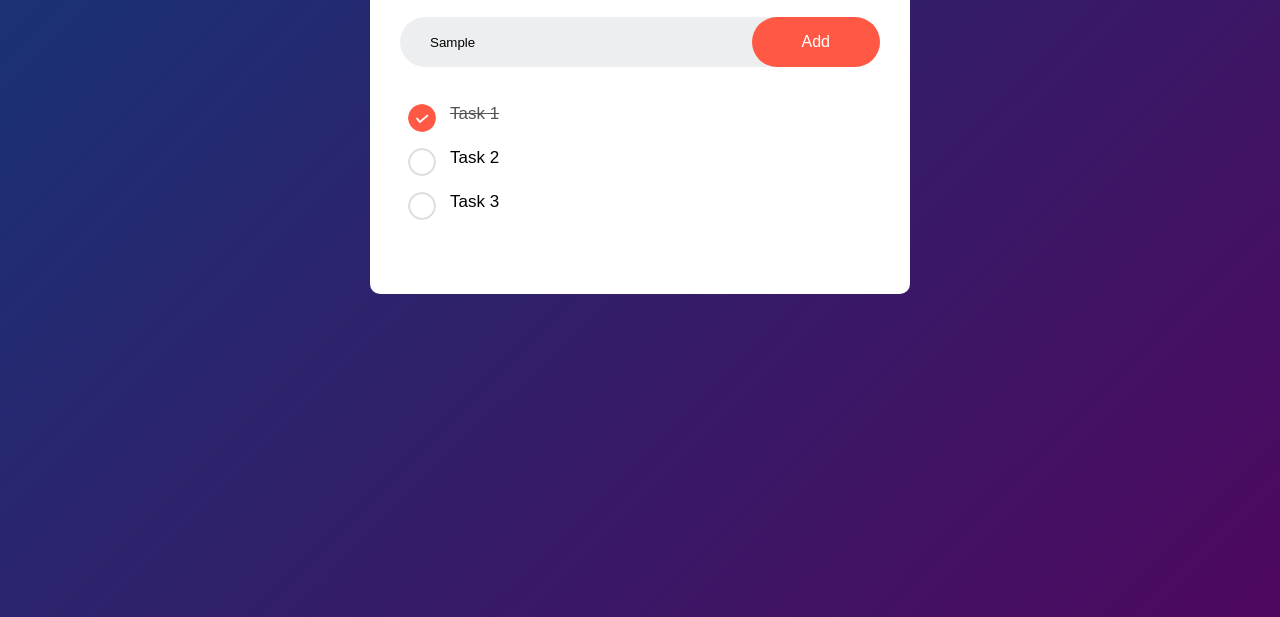
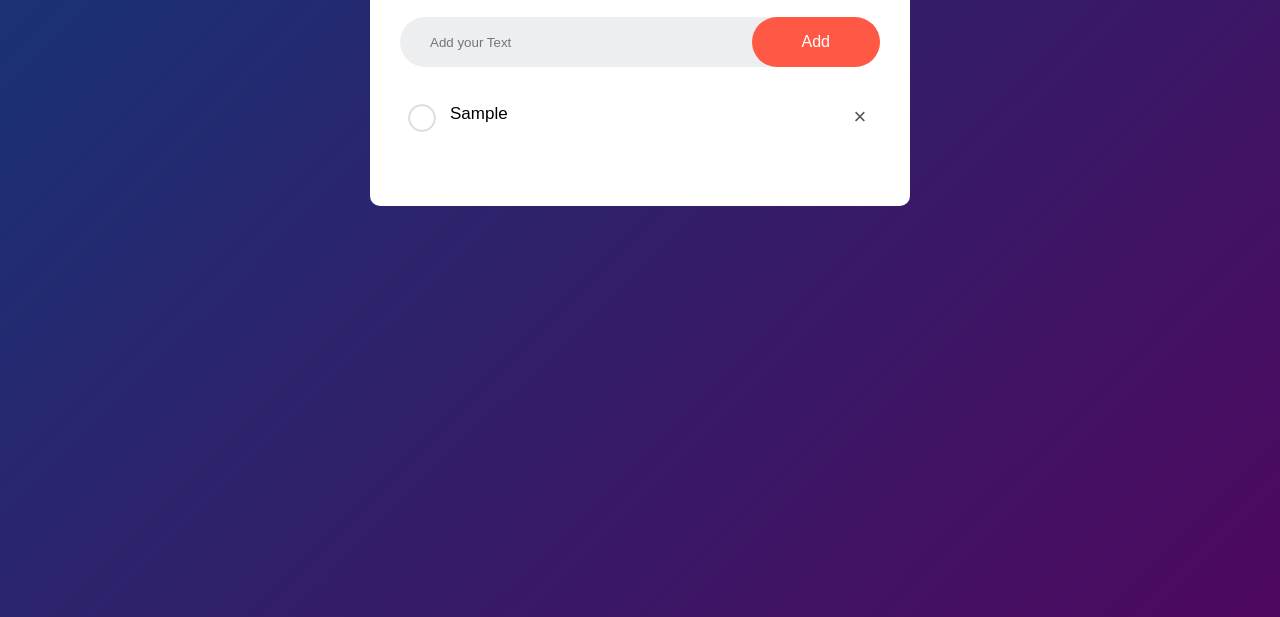
Before and after one commit to amine1949/Projects-Js, a plain HTML site: page To-Do-List/index.html in a window 1280 px wide. Both pictures are taken after typing "Sample" into the empty fields and a click on the button "Add". Shown: the part 183-800 px from the top of the page. Drawn offline with Linux system fonts and the light colour scheme; a web font is replaced by a local one.

Commit message:
finish Project number 2

```diff
--- a/To-Do-List/index.html
+++ b/To-Do-List/index.html
@@ -15,12 +15,12 @@
             <h2>To-Do-List <img src="./images/icon.png"></h2>
             <div class="row">
                 <input type="text" id="input-box" placeholder="Add your Text">
-                <button>Add</button>
+                <button onclick="addTask()">Add</button>
             </div>
             <ul id="list-container">
-                <li class="checked">Task 1</li>
+                <!-- <li class="checked">Task 1</li>
                 <li>Task 2</li>
-                <li>Task 3</li>
+                <li>Task 3</li> -->
             </ul>
         </div>
     </div>
--- a/To-Do-List/main.js
+++ b/To-Do-List/main.js
@@ -0,0 +1,41 @@
+const inputBox = document.getElementById("input-box");
+const listContainer = document.getElementById("list-container");
+
+function addTask() {
+  if (inputBox.value === "") {
+    alert("You must write something!");
+  } else {
+    let li = document.createElement("li");
+    li.innerHTML = inputBox.value;
+    listContainer.appendChild(li);
+
+    let span = document.createElement("span");
+    span.innerHTML = "\u00d7";
+    li.appendChild(span);
+  }
+  inputBox.value = "";
+  saveData();
+}
+
+listContainer.addEventListener(
+  "click",
+  function (e) {
+    if (e.target.tagName === "LI") {
+      e.target.classList.toggle("checked");
+      saveData();
+    } else if (e.target.tagName === "SPAN") {
+      e.target.parentElement.remove();
+      saveData();
+    }
+  },
+  false
+);
+
+function saveData() {
+  localStorage.setItem("data", listContainer.innerHTML);
+}
+
+function showTask() {
+  listContainer.innerHTML = localStorage.getItem("data");
+}
+showTask();
--- a/To-Do-List/style.css
+++ b/To-Do-List/style.css
@@ -84,3 +84,20 @@ ul li.checked{
 ul li.checked::before{
     background-image: url(./images/checked.png);
 }
+
+ul li span{
+    position: absolute;
+    right: 0;
+    top: 5px;
+    width: 40px;
+    height: 40px;
+    font-size: 22px;
+    color: #555;
+    line-height: 40px;
+    text-align: center;
+    border-radius: 50px;
+}
+
+ul li span:hover{
+    background: #edeef0;
+}
```
